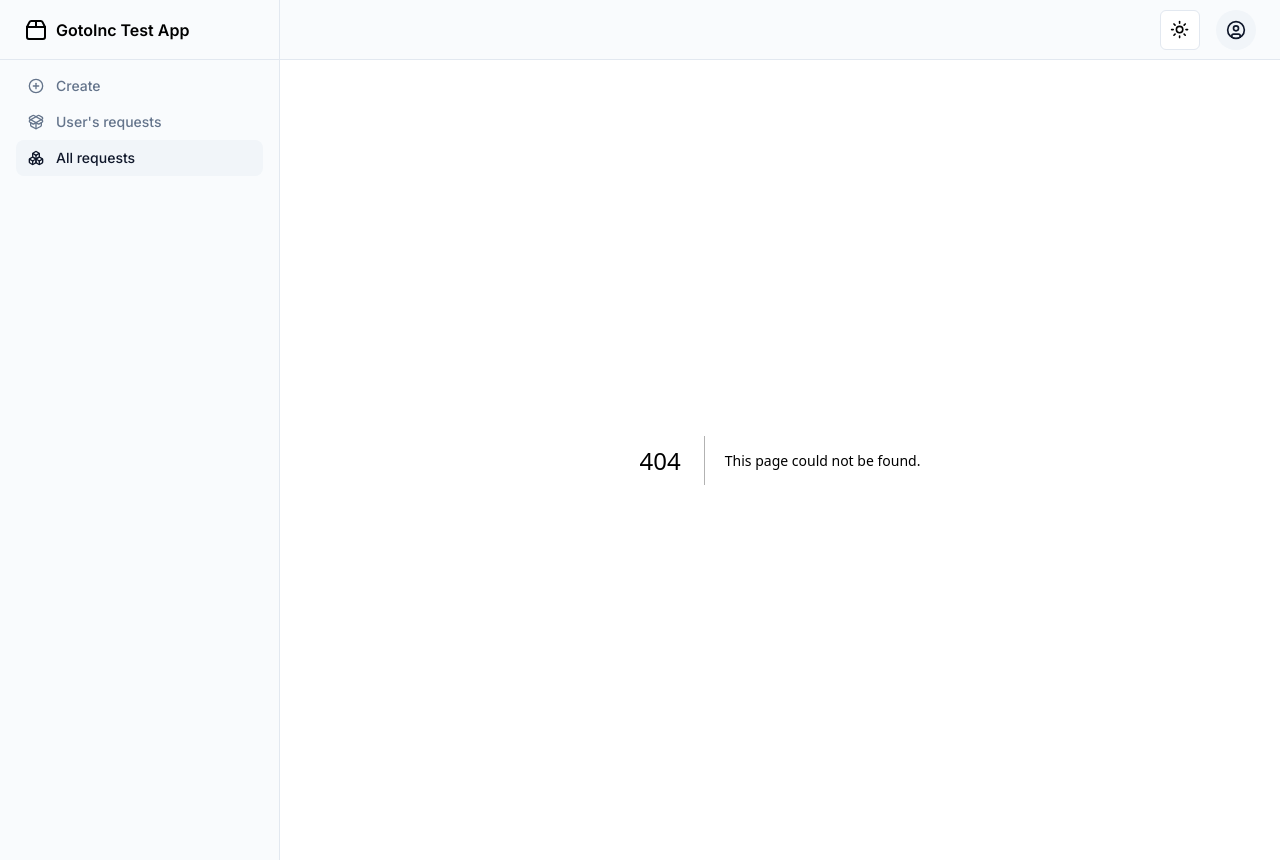
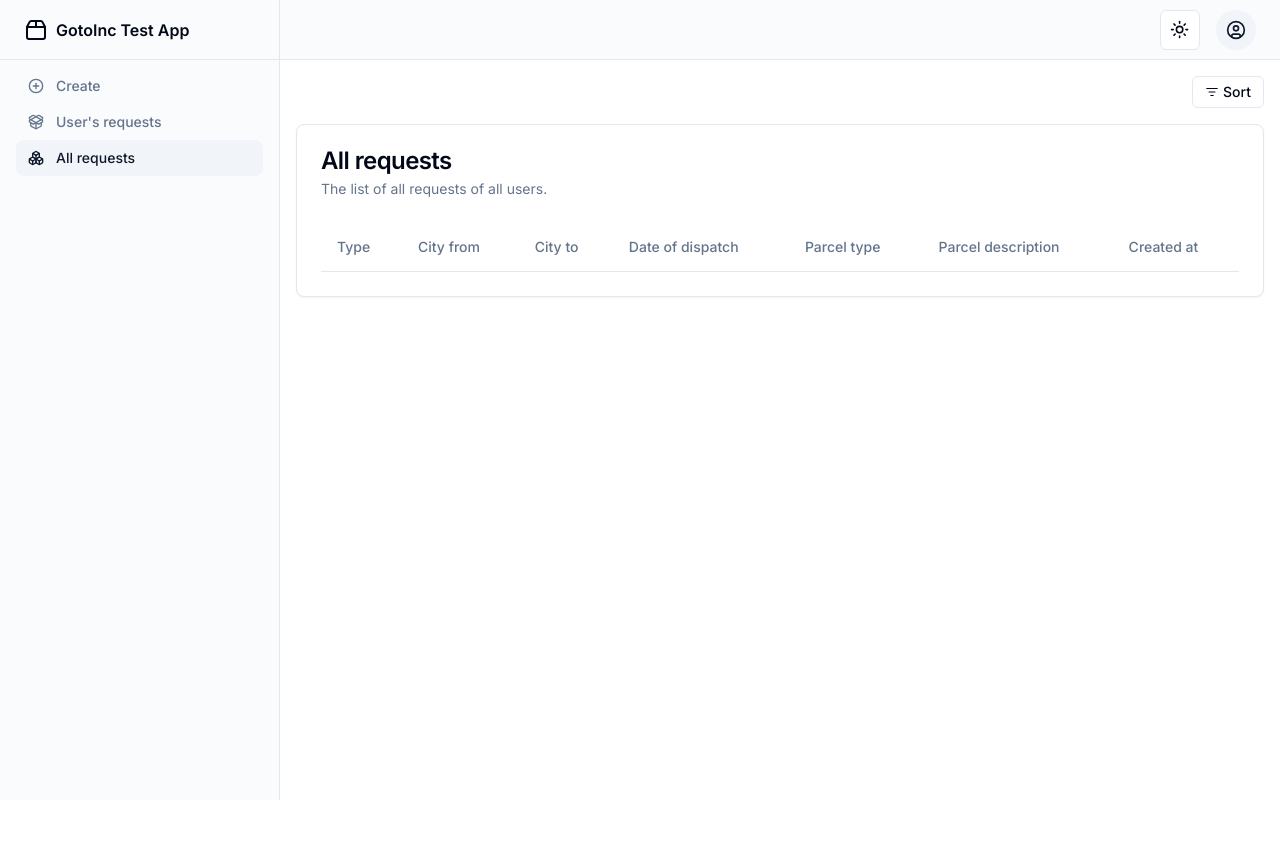
Before and after one commit to tarmiel/gotoinc-test-task, a Next.js app: page /requests in a window 1280 px wide. Before the commit this address had no page. After the commit the page ends 800 px from the top, so only its background shows below. Built offline with nearby package versions, Linux system fonts and the light colour scheme.

Commit message:
add all requests page

```diff
--- /dev/null
+++ b/src/app/requests/page.tsx
@@ -0,0 +1,135 @@
+'use client';
+
+import { useMemo, useState } from 'react';
+import { ListFilter } from 'lucide-react';
+
+import {
+	DropdownMenuRadioGroup,
+	DropdownMenuRadioItem,
+} from '@/components/ui/dropdown-menu';
+
+import { RequestsTable } from '@/components/tables/requests-table';
+import { Button } from '@/components/ui/button';
+import {
+	Card,
+	CardContent,
+	CardDescription,
+	CardHeader,
+	CardTitle,
+} from '@/components/ui/card';
+import {
+	DropdownMenu,
+	DropdownMenuContent,
+	DropdownMenuLabel,
+	DropdownMenuSeparator,
+	DropdownMenuTrigger,
+} from '@/components/ui/dropdown-menu';
+import { useAppSelector } from '@/lib/hooks';
+import { type ValueOf } from '@/lib/types';
+
+const SortOrder = {
+	ASC: 'asc',
+	DESC: 'desc',
+} as const;
+
+const SortBy = {
+	CREATED_AT: 'createdAt',
+	DISPATCH_DATE: 'dispatchDate',
+} as const;
+
+export default function AllRequestsPage() {
+	const [sortOrder, setSortOrder] = useState<ValueOf<typeof SortOrder>>(
+		SortOrder.ASC
+	);
+	const [sortBy, setSortBy] = useState<ValueOf<typeof SortBy>>(
+		SortBy.CREATED_AT
+	);
+	const { requests } = useAppSelector(state => state.requests);
+
+	const filteredRequests = useMemo(() => {
+		return [...requests].sort((a, b) => {
+			if (sortBy === SortBy.CREATED_AT) {
+				return sortOrder === SortOrder.DESC
+					? b.createdAt - a.createdAt
+					: a.createdAt - b.createdAt;
+			}
+
+			return sortOrder === SortOrder.DESC
+				? b.dispatchDate - a.dispatchDate
+				: a.dispatchDate - b.dispatchDate;
+		});
+	}, [requests, sortOrder, sortBy]);
+
+	return (
+		<main className='flex flex-1 flex-col gap-4 p-4 overflow-x-auto'>
+			<div className='flex items-center'>
+				<div className='ml-auto flex items-center gap-2'>
+					<DropdownMenu>
+						<DropdownMenuTrigger asChild>
+							<Button
+								variant='outline'
+								size='sm'
+								className='h-8 gap-1'
+							>
+								<ListFilter className='h-3.5 w-3.5' />
+								<span className='sr-only sm:not-sr-only sm:whitespace-nowrap'>
+									Sort
+								</span>
+							</Button>
+						</DropdownMenuTrigger>
+						<DropdownMenuContent align='end'>
+							<DropdownMenuLabel>Sort by</DropdownMenuLabel>
+							<DropdownMenuRadioGroup
+								value={sortBy}
+								onValueChange={value =>
+									setSortBy(value as ValueOf<typeof SortBy>)
+								}
+							>
+								<DropdownMenuRadioItem value={SortBy.CREATED_AT}>
+									Date of creation
+								</DropdownMenuRadioItem>
+								<DropdownMenuRadioItem value={SortBy.DISPATCH_DATE}>
+									Date of dispatch
+								</DropdownMenuRadioItem>
+							</DropdownMenuRadioGroup>
+							<DropdownMenuSeparator />
+							<DropdownMenuRadioGroup
+								value={sortOrder}
+								onValueChange={value =>
+									setSortOrder(value as ValueOf<typeof SortOrder>)
+								}
+							>
+								<DropdownMenuRadioItem
+									value={SortOrder.ASC}
+									icon={'check'}
+								>
+									Ascending
+								</DropdownMenuRadioItem>
+								<DropdownMenuRadioItem
+									value={SortOrder.DESC}
+									icon={'check'}
+								>
+									Descending
+								</DropdownMenuRadioItem>
+							</DropdownMenuRadioGroup>
+						</DropdownMenuContent>
+					</DropdownMenu>
+				</div>
+			</div>
+			<Card>
+				<CardHeader>
+					<CardTitle>All requests</CardTitle>
+					<CardDescription>
+						The list of all requests of all users.
+					</CardDescription>
+				</CardHeader>
+				<CardContent>
+					<RequestsTable
+						requests={filteredRequests}
+						isEditable={false}
+					/>
+				</CardContent>
+			</Card>
+		</main>
+	);
+}
```
